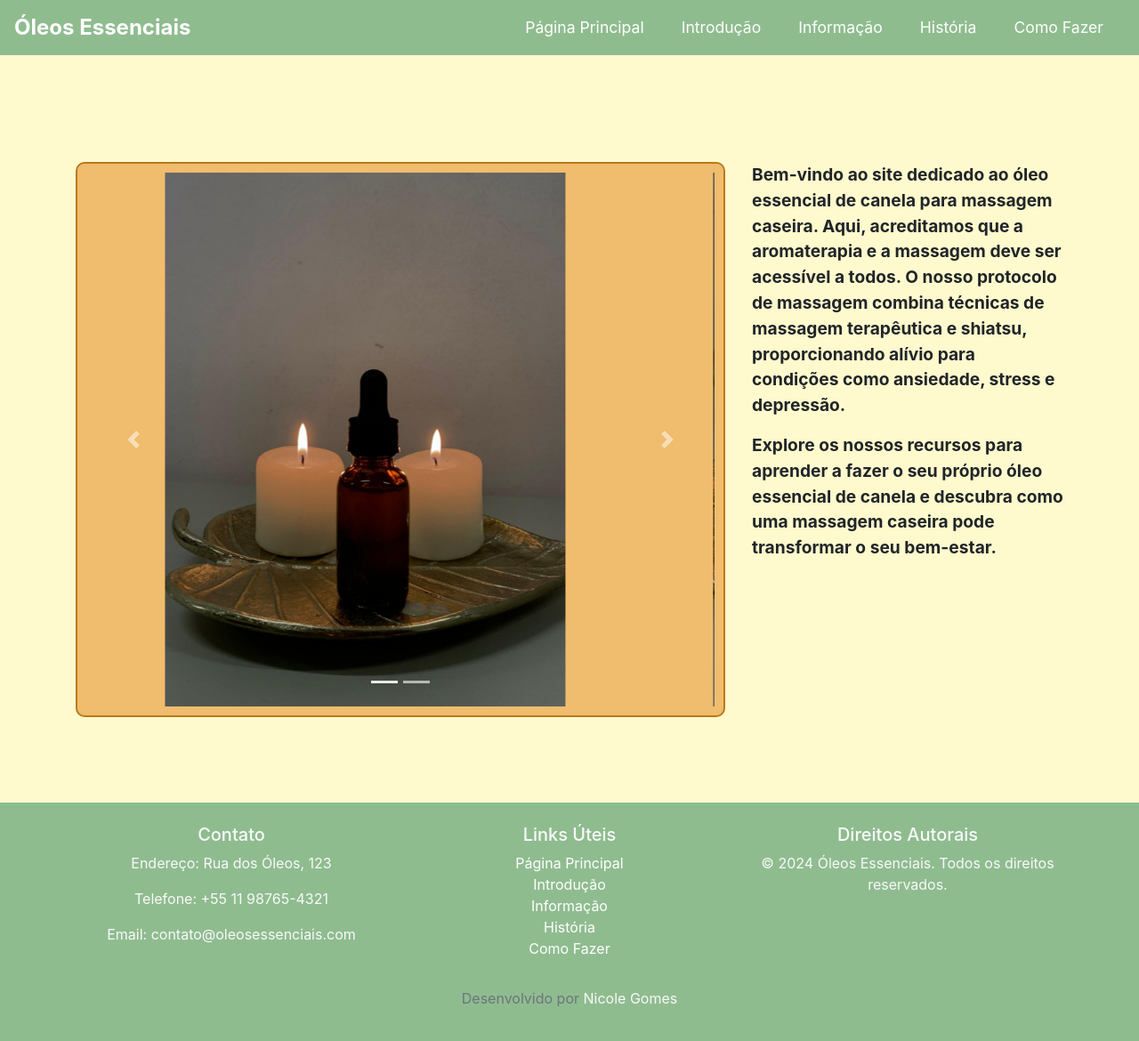
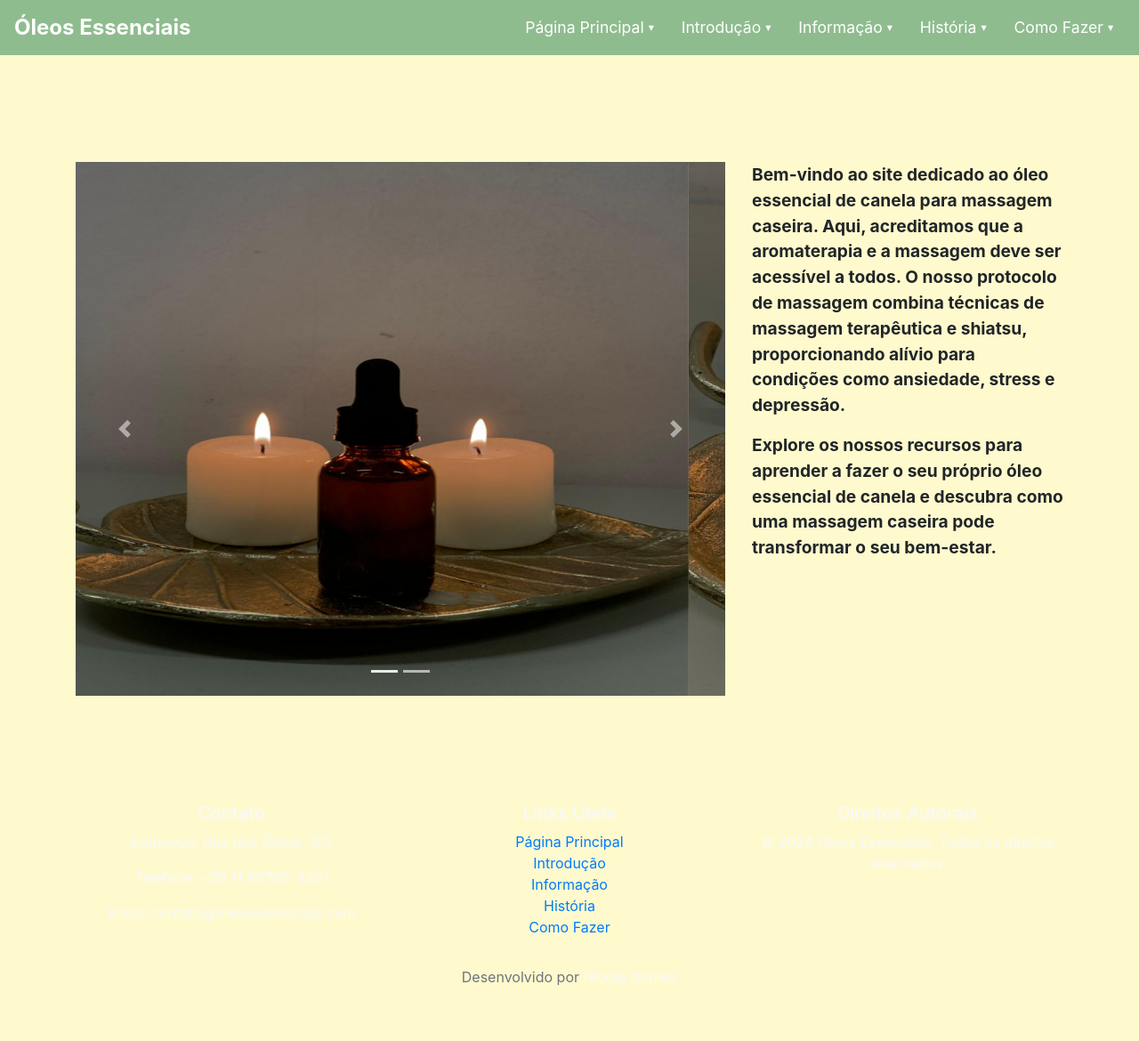
Before and after one commit to Nikkigi04/Pap, a plain HTML site: page index.html in a window 1280 px wide. Shown: the whole page at 89% size. Drawn offline with nearby package versions, Linux system fonts and the light colour scheme.

Commit message:
alteracoes

```diff
--- a/index.html
+++ b/index.html
@@ -21,10 +21,19 @@
             color: #ffffff;
             font-size: 1.1rem;
             margin-right: 1rem;
+            position: relative; /* Adicionado para posicionamento do ícone */
+            display: inline-block; /* Para alinhar corretamente o ícone */
         }
-        .nav-link:hover {
-            color: #F5F5F5; /* Branco */
-            text-decoration: underline;
+        .nav-link::after {
+            content: "\25BE"; /* Código Unicode para seta para baixo */
+            font-size: 0.7em; /* Tamanho do ícone */
+            margin-left: 5px; /* Espaço entre o texto e o ícone */
+            position: absolute; /* Posicionamento absoluto para o ícone */
+            top: 50%; /* Ajuste vertical para centralizar */
+            transform: translateY(-50%); /* Ajuste vertical para centralizar */
+        }
+        .nav-link:hover::after {
+            color: #F5F5F5; /* Cor do ícone ao passar o mouse */
         }
         .navbar-toggler {
             border-color: #ffffff;
@@ -45,33 +54,6 @@
             background-color: #6B8E23;
             color: #F5F5F5;
         }
-        .carousel-item img {
-            max-height: 500px; /* Altura máxima para as imagens */
-            width: 100%; /* Garante que a largura se ajuste automaticamente */
-            object-fit: contain; /* Ajusta a imagem para caber no container mantendo a proporção */
-        }
-        /* Estilo para o footer */
-        footer {
-            background-color: #8FBC8F; /* Verde tipo Oliveira */
-            color: #ffffff; /* Texto branco */
-            padding: 30px 0;
-        }
-
-        footer a {
-            color: #ffffff; /* Links no footer brancos */
-        }
-
-        footer a:hover {
-            color: #F5F5F5; /* Cor do link mais clara ao passar o mouse */
-        }
-
-        .carousel-container {
-            border: 2px solid rgb(185, 122, 28); /* Cor da moldura dourada */
-            padding: 10px; /* Espaçamento interno entre o carrossel e a moldura */
-            border-radius: 10px; /* Bordas arredondadas da moldura */
-            background-color: #f0bc6d; /* Cor de fundo da moldura */
-        }
-
     </style>
 </head>
 <body>
--- a/qrcode.html
+++ /dev/null
@@ -1,48 +0,0 @@
-<!DOCTYPE html>
-<html lang="pt-BR">
-<head>
-    <meta charset="UTF-8">
-    <meta name="viewport" content="width=device-width, initial-scale=1.0">
-    <title>QR Code para Página Principal</title>
-    <!-- Inclua o link para o script do QR Code -->
-    <script src="https://cdnjs.cloudflare.com/ajax/libs/jquery/3.6.0/jquery.min.js"></script>
-    <script src="https://cdn.rawgit.com/davidshimjs/qrcodejs/gh-pages/qrcode.min.js"></script>
-    <style>
-        body {
-            font-family: Arial, sans-serif;
-            display: flex;
-            justify-content: center;
-            align-items: center;
-            height: 100vh;
-            background-color: #f0f0f0;
-        }
-        .qrcode-container {
-            text-align: center;
-        }
-        #qrcode {
-            margin-top: 20px;
-        }
-    </style>
-</head>
-<body>
-    <div class="qrcode-container">
-        <h1>QR Code para Página Principal</h1>
-        <div id="qrcode"></div>
-    </div>
-
-    <script>
-        // URL da sua página principal
-        var url = "https://seusite.com/index.html";
-
-        // Opções para gerar o QR Code
-        var qrcode = new QRCode(document.getElementById("qrcode"), {
-            text: url,
-            width: 250,
-            height: 250,
-            colorDark : "#000000",
-            colorLight : "#ffffff",
-            correctLevel : QRCode.CorrectLevel.H
-        });
-    </script>
-</body>
-</html>
```
Also changed, not shown: 1 other file.
